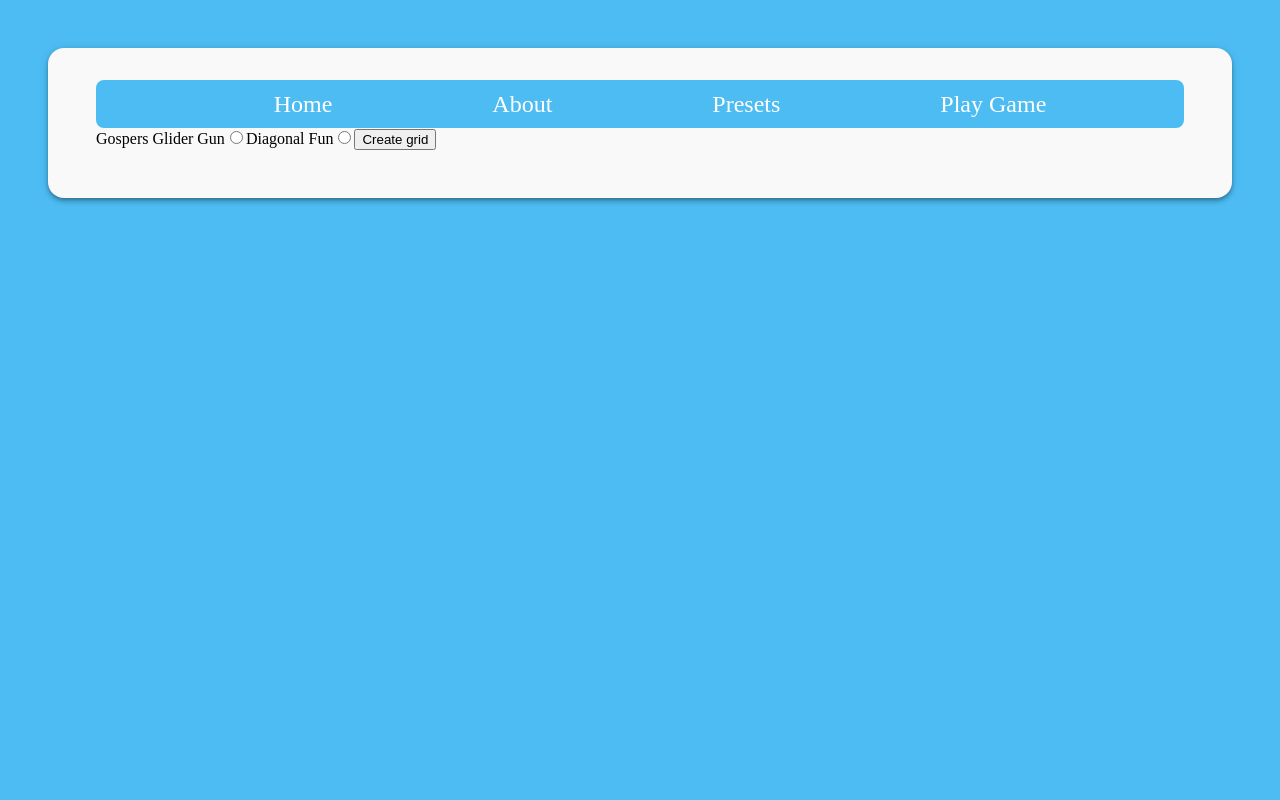
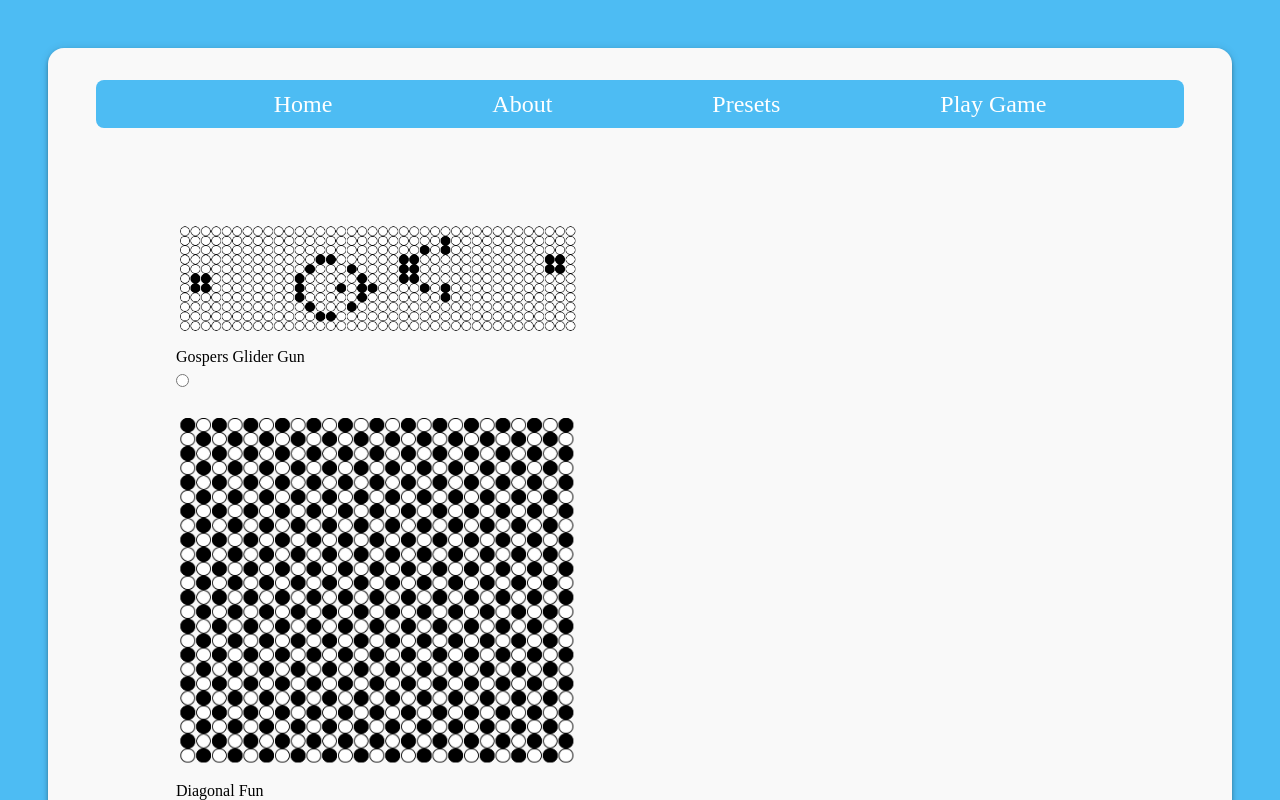
Before and after one commit to Joe-Thompson/WEBPT_11_CS_BUILD_CONWAY, a React (Create React App) app in the folder conways_game/: page /presets in a window 1280 px wide. Shown: the top 800 px of the page. Built offline with nearby package versions, Linux system fonts and the light colour scheme; a web font is replaced by a local one.

Commit message:
started to style the preset page

```diff
--- a/conways_game/src/App.css
+++ b/conways_game/src/App.css
@@ -451,3 +451,29 @@ ion-icon {
   font-size: 1rem;
   line-height: 1.5;
 }
+
+.preset_container {
+  display: flex;
+  padding: 5rem;
+  margin: 0 auto;
+}
+
+.preset_form {
+  display: flex;
+  flex-direction: column;
+  width: 50%;
+}
+
+.preset_form img {
+  width: 25rem;
+  margin: 1rem 0;
+}
+
+.preset_form input {
+  align-self: flex-start;
+  margin: .5rem 0;
+}
+
+.preset_form button {
+  margin: 1rem 0;
+}
--- a/conways_game/src/components/preset_comp.js
+++ b/conways_game/src/components/preset_comp.js
@@ -1,7 +1,8 @@
 import React, { useState } from 'react';
 import {setting_up_grid} from "../actions/grid_actions";
 import {connect} from "react-redux";
-
+import gosper from '../images/preset_photos/gosper.png';
+import diagonal from '../images/preset_photos/diagonal.png';
 function Preset_Comp({ setting_up_grid, history }) {
 
     const [preset, setPreset] = useState({
@@ -23,10 +24,12 @@ function Preset_Comp({ setting_up_grid, history }) {
         history.push('/dashboard')
     }
     return (
-        <div>
-            <form onSubmit={submit_handler}>
-            <label htmlFor='name'>Gospers Glider Gun</label>
-            <input onClick={change_handler} type='radio' name='name' value='glider'/>
+        <div className='preset_container'>
+            <form className='preset_form' onSubmit={submit_handler}>
+                <img src={gosper} alt='glider_gun' />
+                <label htmlFor='name'>Gospers Glider Gun</label>
+                <input onClick={change_handler} type='radio' name='name' value='glider'/>
+                <img src={diagonal} alt='diagonal' />
                 <label htmlFor='name'>Diagonal Fun</label>
                 <input onClick={change_handler} type='radio' name='name' value='diagonal'/>
             <button type='submit'>Create grid</button>
```
Also changed, not shown: conways_game/src/images/preset_photos/diagonal.png (added), conways_game/src/images/preset_photos/gosper.png (added).
